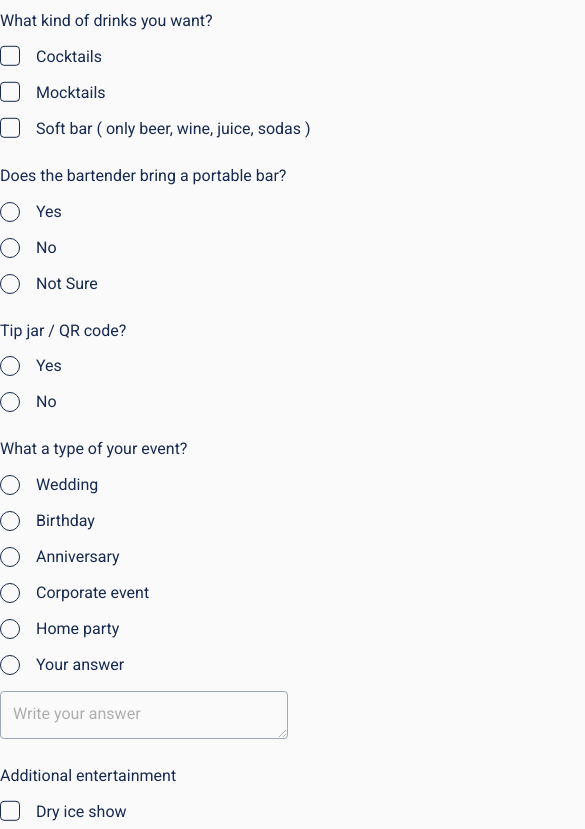
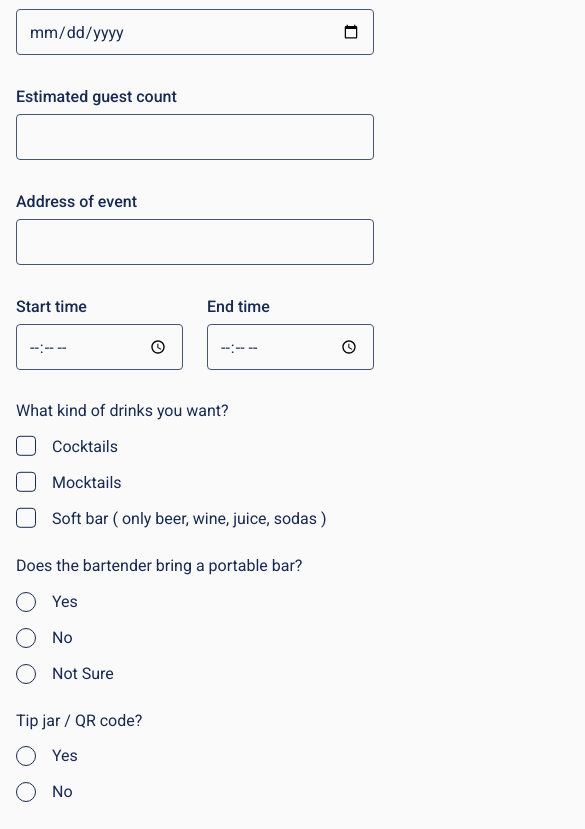
Before and after one commit to sargisshahinyan/sip-solutions, a Next.js app: page /sip/request in a window 390 px wide. Shown: the part 660-1489 px from the top of the page, 585 px wide, since content can reach past the window. Built offline with nearby package versions, Linux system fonts and the light colour scheme.

Commit message:
Make request page response

```diff
--- a/src/app/sip/request/page.tsx
+++ b/src/app/sip/request/page.tsx
@@ -194,8 +194,9 @@ const RequestPage = () => {
               error={!!errors.addressOfEvent}
               helperText={errors.addressOfEvent?.message ?? " "}
               label="Address of event"
-              className={cx("input", "address")}
+              className={styles.input}
             />
+            <div className={cx("input-group", "time")}>
               <Input
                 {...register("startTime", {
                   required: {
@@ -210,7 +211,7 @@ const RequestPage = () => {
                 helperText={errors.startTime?.message ?? " "}
                 label="Start time"
                 type="time"
-              className={styles.input}
+                className={cx("input", "time")}
               />
               <Input
                 {...register("endTime", {
@@ -226,8 +227,9 @@ const RequestPage = () => {
                 helperText={errors.endTime?.message ?? " "}
                 label="End time"
                 type="time"
-              className={styles.input}
+                className={cx("input", "time")}
               />
+            </div>
           </div>
 
           <div className={styles.question}>
--- a/src/app/sip/request/styles.module.scss
+++ b/src/app/sip/request/styles.module.scss
@@ -17,11 +17,6 @@
 
     .input {
       flex: 1;
-
-      &.address {
-        flex: 2;
-        min-width: 18rem;
-      }
     }
   }
 
@@ -65,4 +60,21 @@
     width: 18rem;
     height: 3rem;
   }
+
+  @media (max-width: 767px) {
+    padding: 4.5rem 1rem;
+
+    .form {
+      margin-top: 1rem;
+    }
+
+    .input-group:not(.time) {
+      flex-direction: column;
+      gap: 1rem;
+    }
+
+    .custom-answer-box {
+      width: 100%;
+    }
+  }
 }
```
Lines whose indentation alone changed are shown as unchanged.
